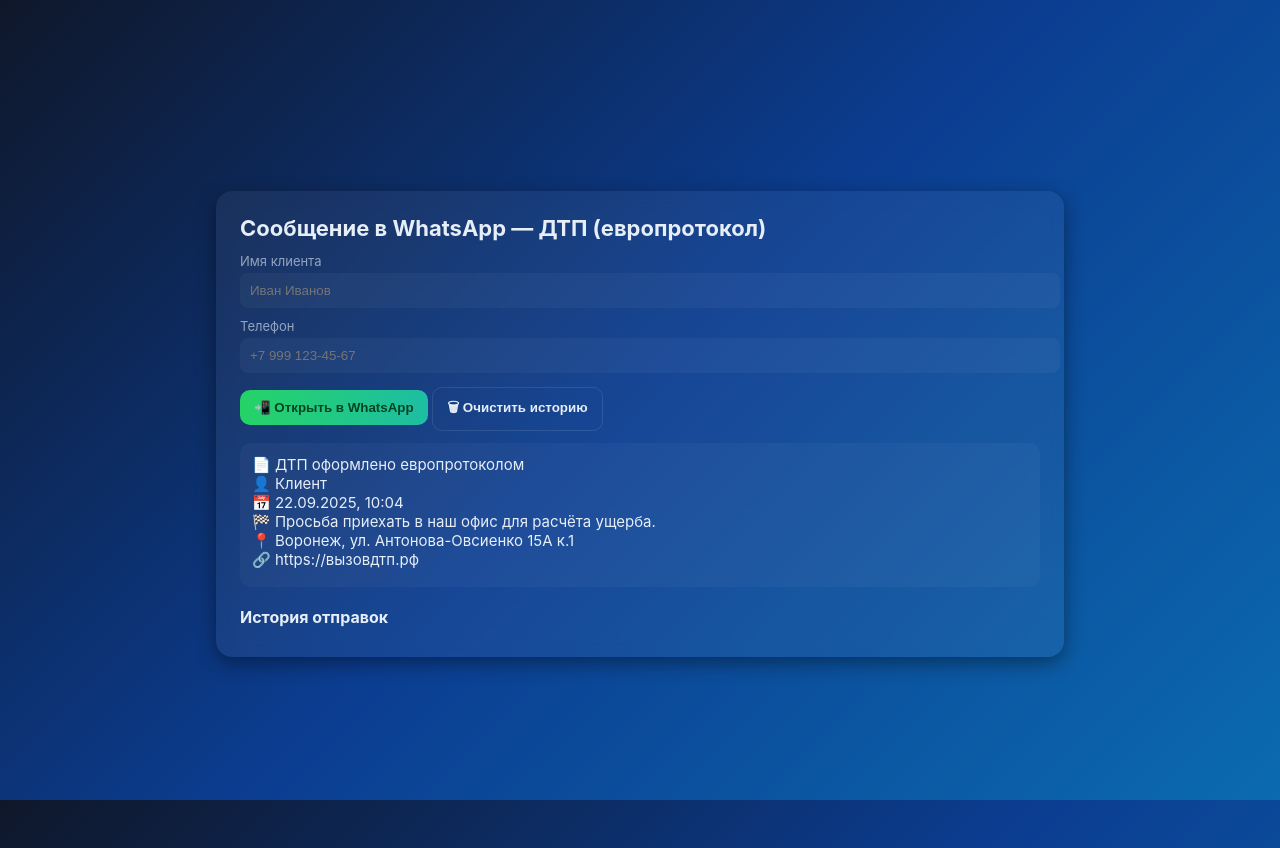
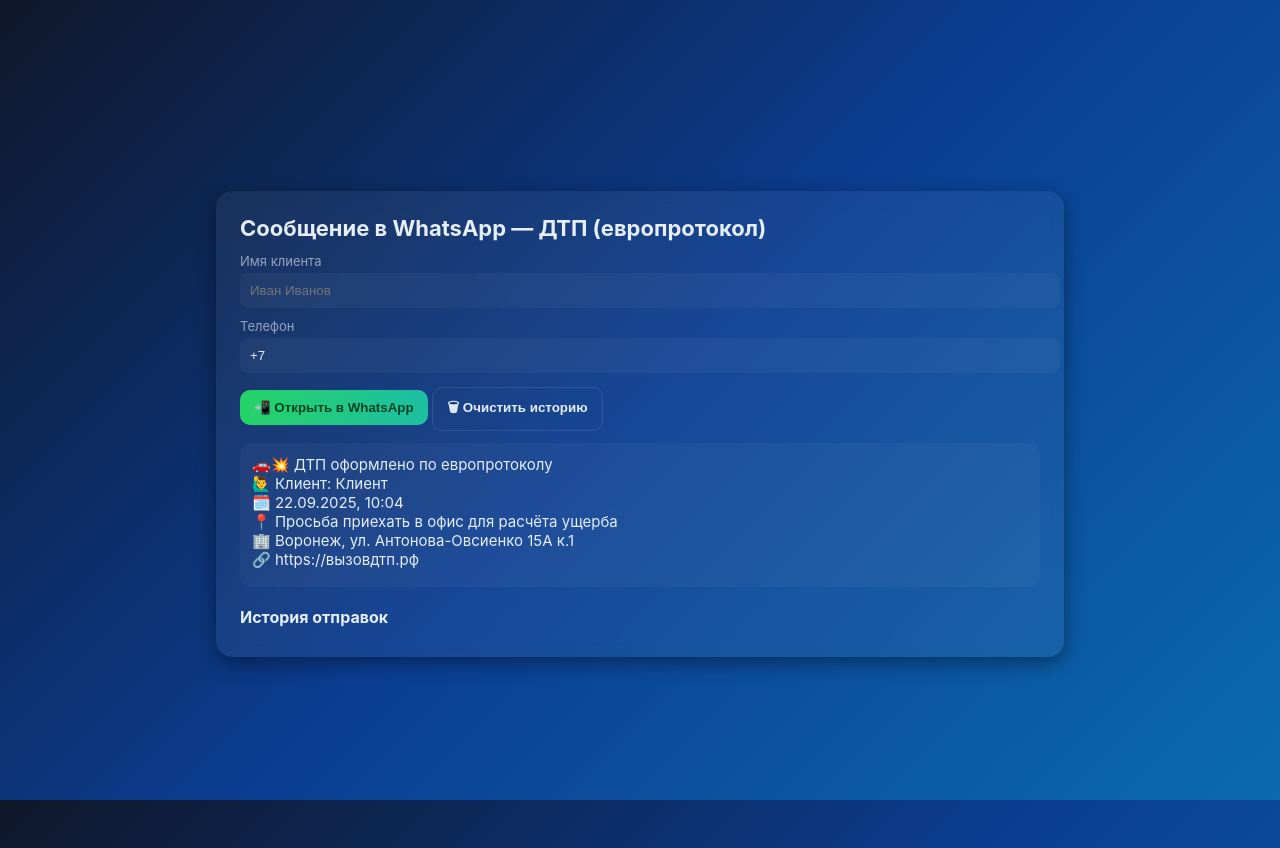
Before and after one commit to nikibelyy/client-tracker, a website: page index.html in a window 1280 px wide. Both pictures are taken after a click on the button "📲 Открыть в WhatsApp". Drawn offline with Linux system fonts and the light colour scheme.

Commit message:
Update index.html

```diff
--- a/index.html
+++ b/index.html
@@ -8,7 +8,6 @@
     :root {
       --bg-gradient: linear-gradient(135deg,#0f172a,#0b3d91,#0b6bb0);
       --card-bg: rgba(255,255,255,0.04);
-      --accent: #1dd1a1;
       --text: #e6eef8;
       --muted: rgba(230,238,248,0.6);
       font-family: Inter, system-ui, sans-serif;
@@ -56,10 +55,21 @@
   const previewEl = document.getElementById('preview');
   const historyList = document.getElementById('historyList');
 
+  // Автоматически добавляем +7 при фокусе или загрузке
+  function ensurePlus7(){
+    if(!phoneEl.value.startsWith('+7')){
+      phoneEl.value = '+7 ';
+    }
+  }
+
+  phoneEl.addEventListener('focus', ensurePlus7);
+  document.addEventListener('DOMContentLoaded', ensurePlus7);
+
   function normalizePhone(raw){
-    let digits = raw.replace(/[^0-9+]/g,'').replace(/^\+/,'');
-    if(digits.length === 11 && digits.startsWith('8')) digits = '7'+digits.slice(1);
-    if(digits.length === 10) digits = '7'+digits;
+    // убираем всё кроме цифр
+    let digits = raw.replace(/[^0-9]/g,'');
+    // если начинается с 8 -> заменим на 7
+    if(digits.length===11 && digits.startsWith('8')) digits = '7'+digits.slice(1);
     return digits;
   }
 
@@ -71,7 +81,7 @@
   function buildMessage(){
     const name = nameEl.value.trim() || 'Клиент';
     const dt = formatDateTime(new Date());
-    return `📄 ДТП оформлено европротоколом\n👤 ${name}\n📅 ${dt}\n🏁 Просьба приехать в наш офис для расчёта ущерба.\n📍 Воронеж, ул. Антонова-Овсиенко 15А к.1\n🔗 https://вызовдтп.рф`;
+    return `🚗💥 ДТП оформлено по европротоколу\n🙋‍♂️ Клиент: ${name}\n🗓️ ${dt}\n📍 Просьба приехать в офис для расчёта ущерба\n🏢 Воронеж, ул. Антонова-Овсиенко 15А к.1\n🔗 https://вызовдтп.рф`;
   }
 
   function refreshPreview(){ previewEl.textContent = buildMessage(); }
```
